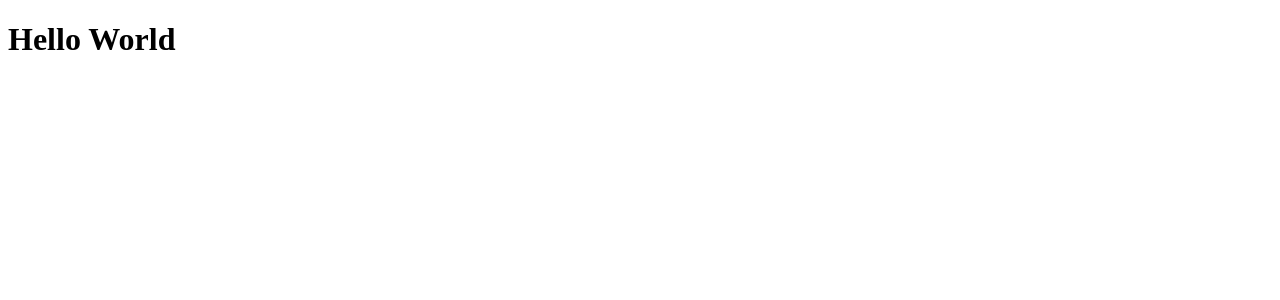
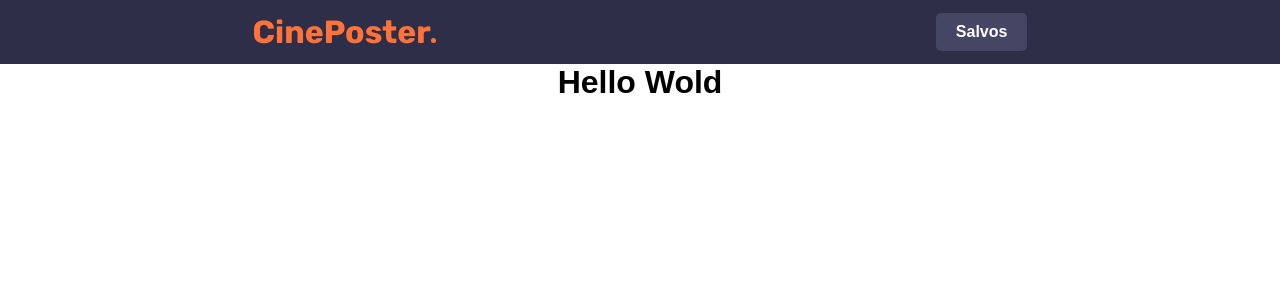
Before and after one commit to Jeffersoncharlles/cineposterweb, a React (Vite) app: page / in a window 1280 px wide. Shown: the top 300 px of the page. Built offline with nearby package versions, Linux system fonts and the light colour scheme.

Commit message:
chore: header and routers start commit

```diff
--- a/index.html
+++ b/index.html
@@ -1,13 +1,20 @@
 <!DOCTYPE html>
 <html lang="en">
+
 <head>
   <meta charset="UTF-8" />
+  <link rel="preconnect" href="https://fonts.googleapis.com">
+  <link rel="preconnect" href="https://fonts.gstatic.com" crossorigin>
   <link rel="icon" type="image/svg+xml" href="/src/favicon.svg" />
   <meta name="viewport" content="width=device-width, initial-scale=1.0" />
+
+  <link href="https://fonts.googleapis.com/css2?family=Roboto:wght@400;500;700&family=Rubik:wght@300;600;700&display=swap" rel="stylesheet">
   <title>Vite App</title>
 </head>
+
 <body>
   <div id="root"></div>
   <script type="module" src="/src/main.tsx"></script>
 </body>
+
 </html>
--- a/src/App.tsx
+++ b/src/App.tsx
@@ -1,9 +1,14 @@
-
-
+import { Header } from "./components/Header"
+import { MainRoutes } from "./router"
+import './styles/styles.css'
 
 function App() {
+
   return (
-    <h1>Hello World</h1>
+    <div className="app">
+      <Header />
+      <MainRoutes />
+    </div>
   )
 }
 
--- /dev/null
+++ b/src/components/Header/index.tsx
@@ -0,0 +1,12 @@
+import styles from './styles.module.css'
+import { Link } from 'react-router-dom'
+
+export const Header = () => {
+
+    return (
+        <header>
+            <Link to="/" className={styles.logo}>CinePoster</Link>
+            <Link to="/" className={styles.favorites}>Salvos</Link>
+        </header>
+    );
+}
--- /dev/null
+++ b/src/components/Header/styles.module.css
@@ -0,0 +1,45 @@
+header {
+    display: flex;
+    align-items: center;
+    justify-content: space-around;
+    width: 100%;
+    height: 4rem;
+    background: #2e2e48;
+}
+
+.logo {
+    text-decoration: none;
+    font-size: 2rem;
+    color: #ff723a;
+    font-family: Rubik;
+    cursor: pointer;
+    font-weight: bold;
+    position: relative;
+}
+
+.logo::after {
+    content: '';
+    height: 5px;
+    border-radius: 50%;
+    background: #ff723a;
+    width: 5px;
+    position: absolute;
+    bottom: 0;
+    right: 4;
+    top: 25px;
+}
+
+.favorites {
+    cursor: pointer;
+    text-decoration: none;
+    background-color: #454564;
+    border-radius: 5px;
+    color: #ffff;
+    padding: 10px 20px;
+    font-weight: bold;
+    transition: filter 0.3s;
+}
+
+.favorites:hover {
+    filter: brightness(0.9);
+}
--- a/src/main.tsx
+++ b/src/main.tsx
@@ -1,10 +1,13 @@
 import React from 'react'
 import ReactDOM from 'react-dom'
+import { BrowserRouter, } from 'react-router-dom'
 import App from './App'
 
 ReactDOM.render(
   <React.StrictMode>
-    <App />
+    <BrowserRouter>
+      <App />
+    </BrowserRouter>
   </React.StrictMode>,
   document.getElementById('root')
 )
--- /dev/null
+++ b/src/pages/Home/index.tsx
@@ -0,0 +1,8 @@
+
+
+export const Home = () => {
+
+    return (
+        <h1>Hello Wold</h1>
+    );
+}
--- /dev/null
+++ b/src/router/index.tsx
@@ -0,0 +1,8 @@
+import { BrowserRouter, useRoutes } from 'react-router-dom'
+import { Home } from '../pages/Home'
+
+export const MainRoutes = () => {
+    return useRoutes([
+        { path: '/', element: <Home /> },
+    ])
+}
--- /dev/null
+++ b/src/styles/styles.css
@@ -0,0 +1,14 @@
+* {
+    margin: 0;
+    padding: 0;
+    box-sizing: border-box;
+    font-family: sans-serif;
+}
+
+.app {
+    display: flex;
+    width: 100%;
+    justify-content: center;
+    align-items: center;
+    flex-direction: column;
+}
```
Lines whose indentation alone changed are shown as unchanged.
